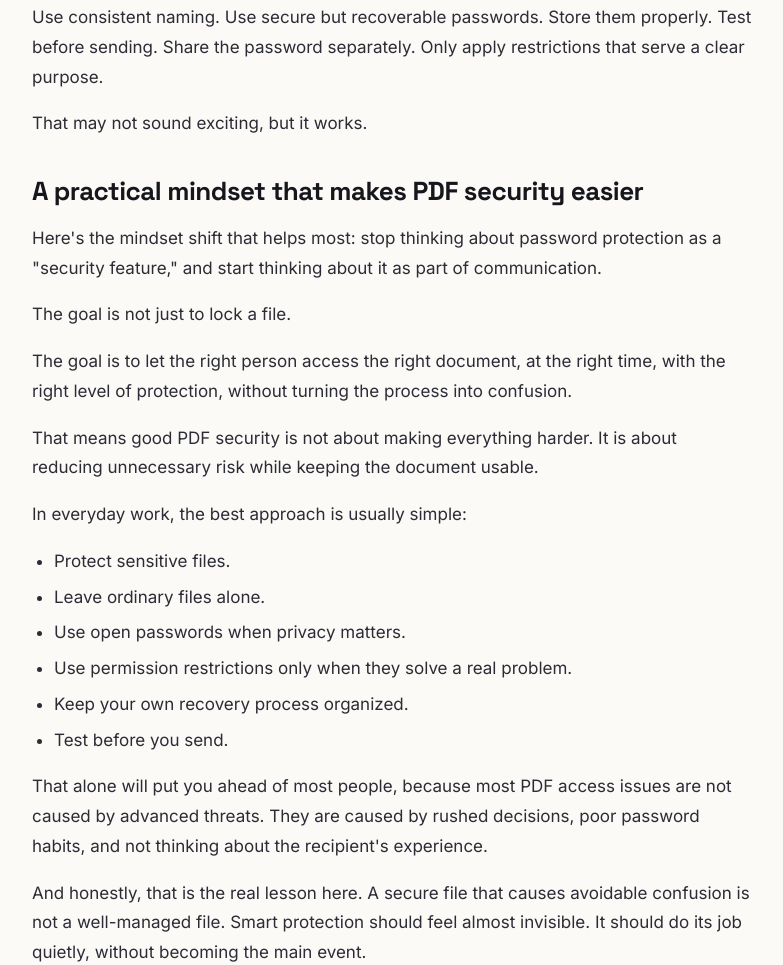
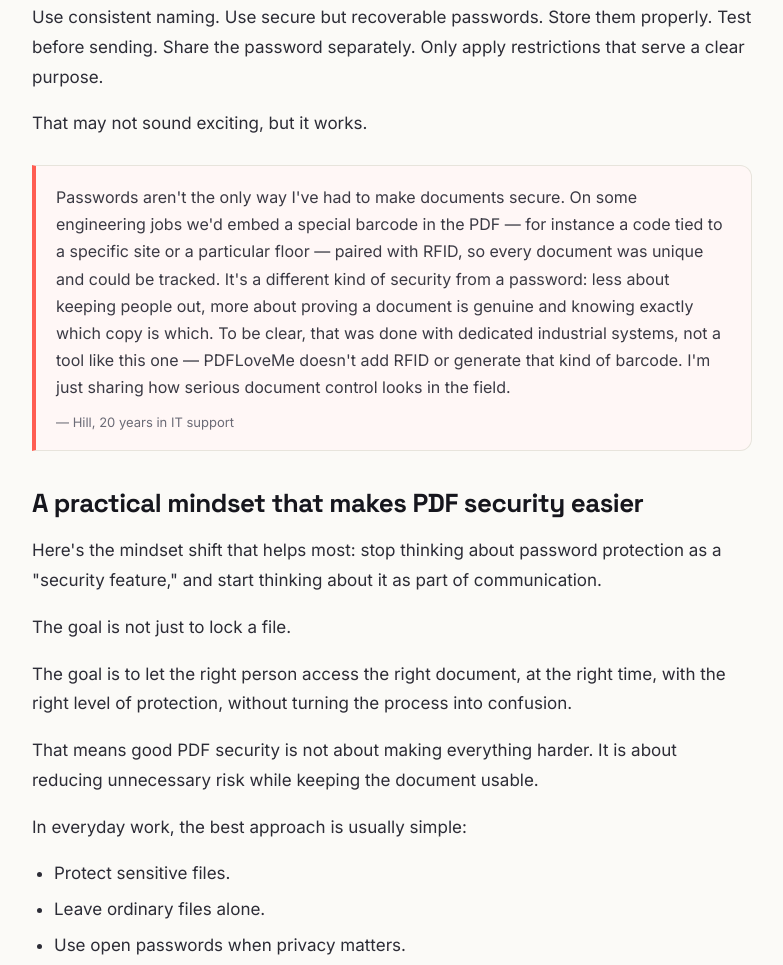
Before and after one commit to hill02252024/pdfloveme, a plain HTML site: page blog/how-to-password-protect-a-pdf-without-locking-yourself-out.html in a window 1280 px wide. Shown: the part 7174-8139 px from the top of the page, without its empty margins (248-1031 px from the left). Drawn offline with Linux system fonts and the light colour scheme.

Commit message:
Add more of Hill's first-hand engineering/IT experiences to articles

```diff
--- a/blog/how-to-password-protect-a-pdf-without-locking-yourself-out.html
+++ b/blog/how-to-password-protect-a-pdf-without-locking-yourself-out.html
@@ -282,6 +282,11 @@
 
       <p>That may not sound exciting, but it works.</p>
 
+      <div class="experience">
+        <p>Passwords aren't the only way I've had to make documents secure. On some engineering jobs we'd embed a special barcode in the PDF &mdash; for instance a code tied to a specific site or a particular floor &mdash; paired with RFID, so every document was unique and could be tracked. It's a different kind of security from a password: less about keeping people out, more about proving a document is genuine and knowing exactly which copy is which. To be clear, that was done with dedicated industrial systems, not a tool like this one &mdash; PDFLoveMe doesn't add RFID or generate that kind of barcode. I'm just sharing how serious document control looks in the field.</p>
+        <span class="who">&mdash; Hill, 20 years in IT support</span>
+      </div>
+
       <h2>A practical mindset that makes PDF security easier</h2>
 
       <p>Here's the mindset shift that helps most: stop thinking about password protection as a "security feature," and start thinking about it as part of communication.</p>
```
Also changed, not shown: blog/how-to-edit-a-pdf-without-paying-for-expensive-software.html (+5 -0 lines), blog/send-large-pdf-files-easily.html (+5 -0 lines), blog/why-your-pdf-form-wont-work-and-how-to-fix-it.html (+5 -0 lines).
